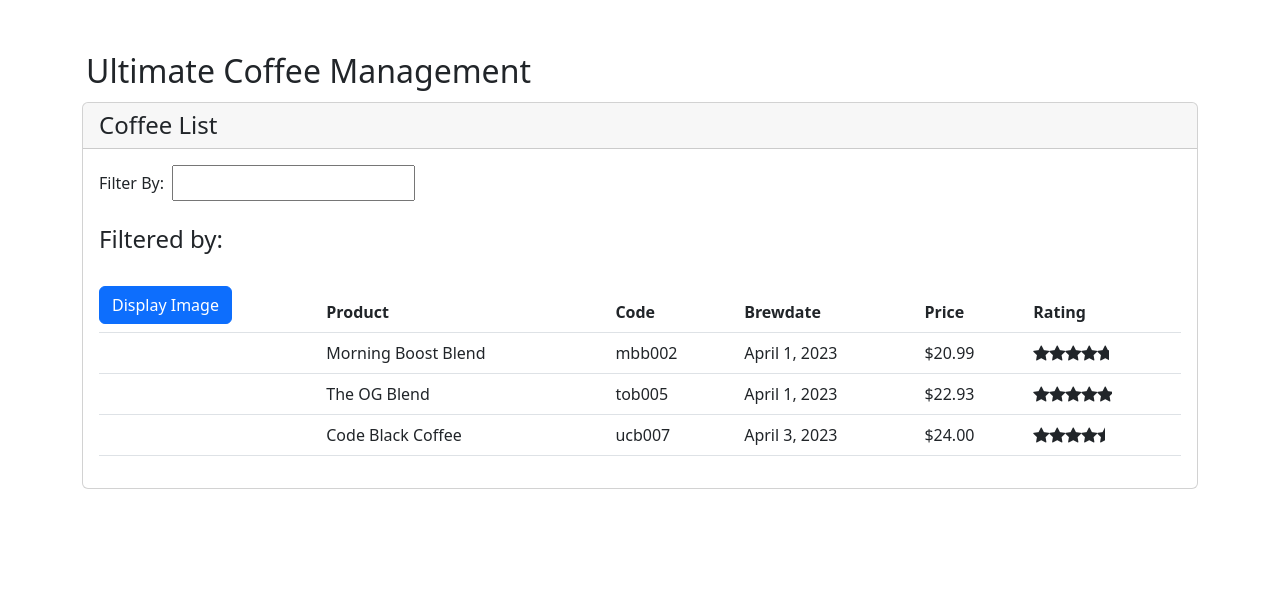
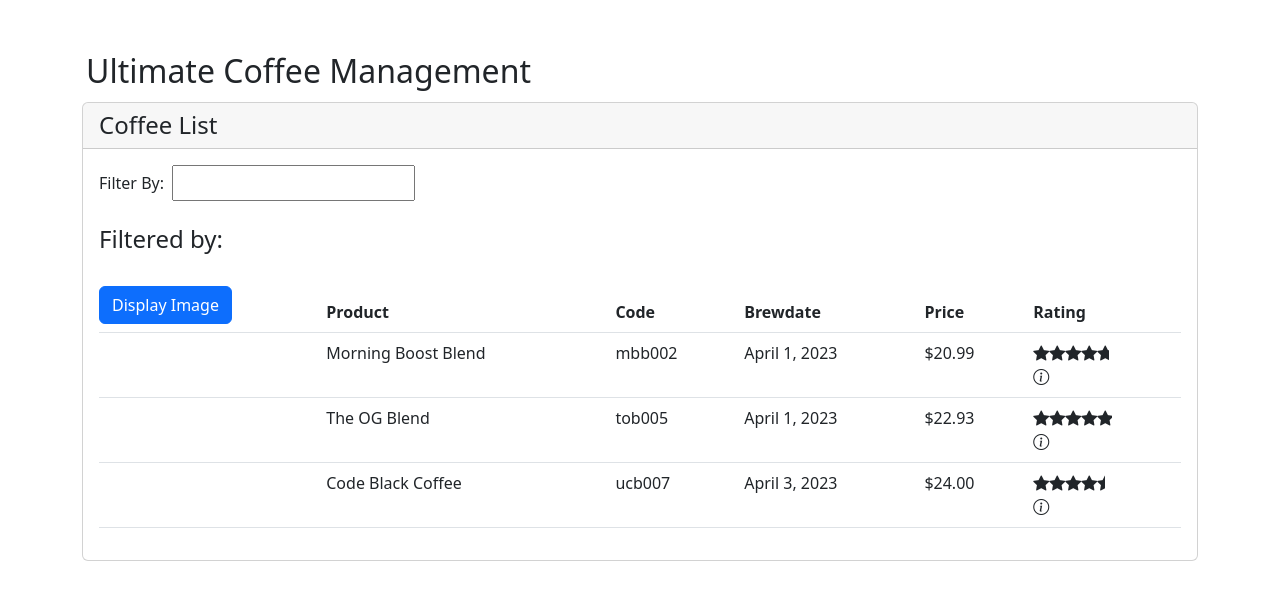
Before and after one commit to jvillad/angular-projects, an Angular app in the folder intro-angular/: page / in a window 1280 px wide. Shown: the top 600 px of the page. Built offline with nearby package versions, Linux system fonts and the light colour scheme.

Commit message:
modify to add info icon

```diff
--- a/intro-angular/src/app/shared/rating/star.component.html
+++ b/intro-angular/src/app/shared/rating/star.component.html
@@ -1,5 +1,5 @@
 <!-- star rating -->
-<div class="crop" [style.width.px]="cropWidth" [title]="rating" (click)="onClick()">
+<div class="crop" [style.width.px]="cropWidth" [title]="rating">
     <div class="stars">
         <i class="bi bi-star-fill"></i>
         <i class="bi bi-star-fill"></i>
@@ -7,14 +7,18 @@
         <i class="bi bi-star-fill"></i>
         <i class="bi bi-star-fill"></i>
     </div>
+    <div class="info">
+        <i class="bi bi-info-circle" (click)="onClick()"></i>
+    </div>
 </div>
 
 <!-- rating info popup -->
 <div *ngIf="popup === true">
     <div class="overlay">
         <div class="popup">
-            <a class="close" (click)="popup = false">&times;</a>
+            <a class="close" (click)="popup = false"><i class="bi bi-x-square"></i></a>
             <div class="content">
+                <h4 class="block text-center mb-2">Item Info</h4>
                 <p>Item has <span class="fw-bold">{{rating}}</span> rating.</p>
                 <p class="pt-2">{{description}}</p>
             </div>
```
